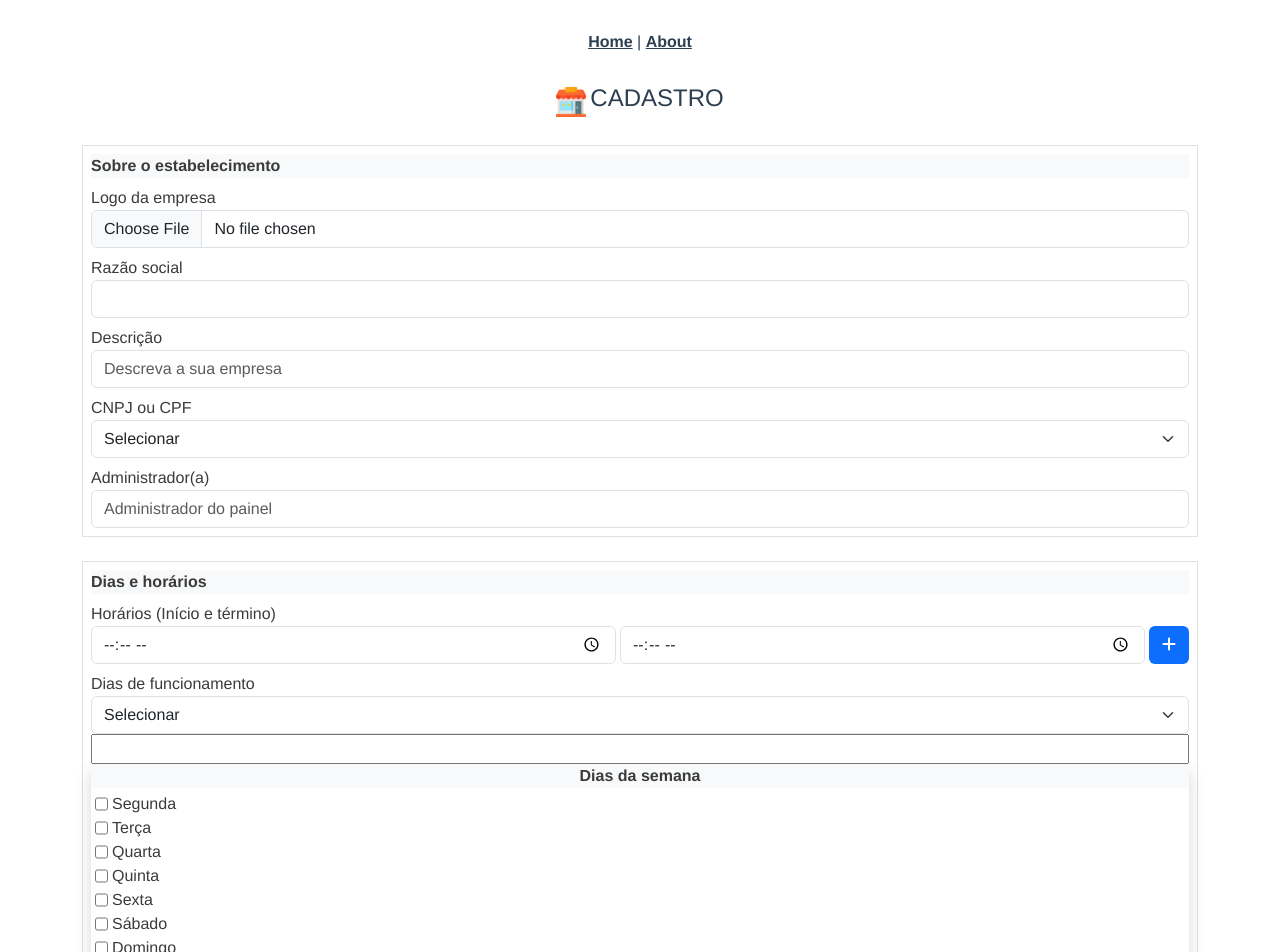
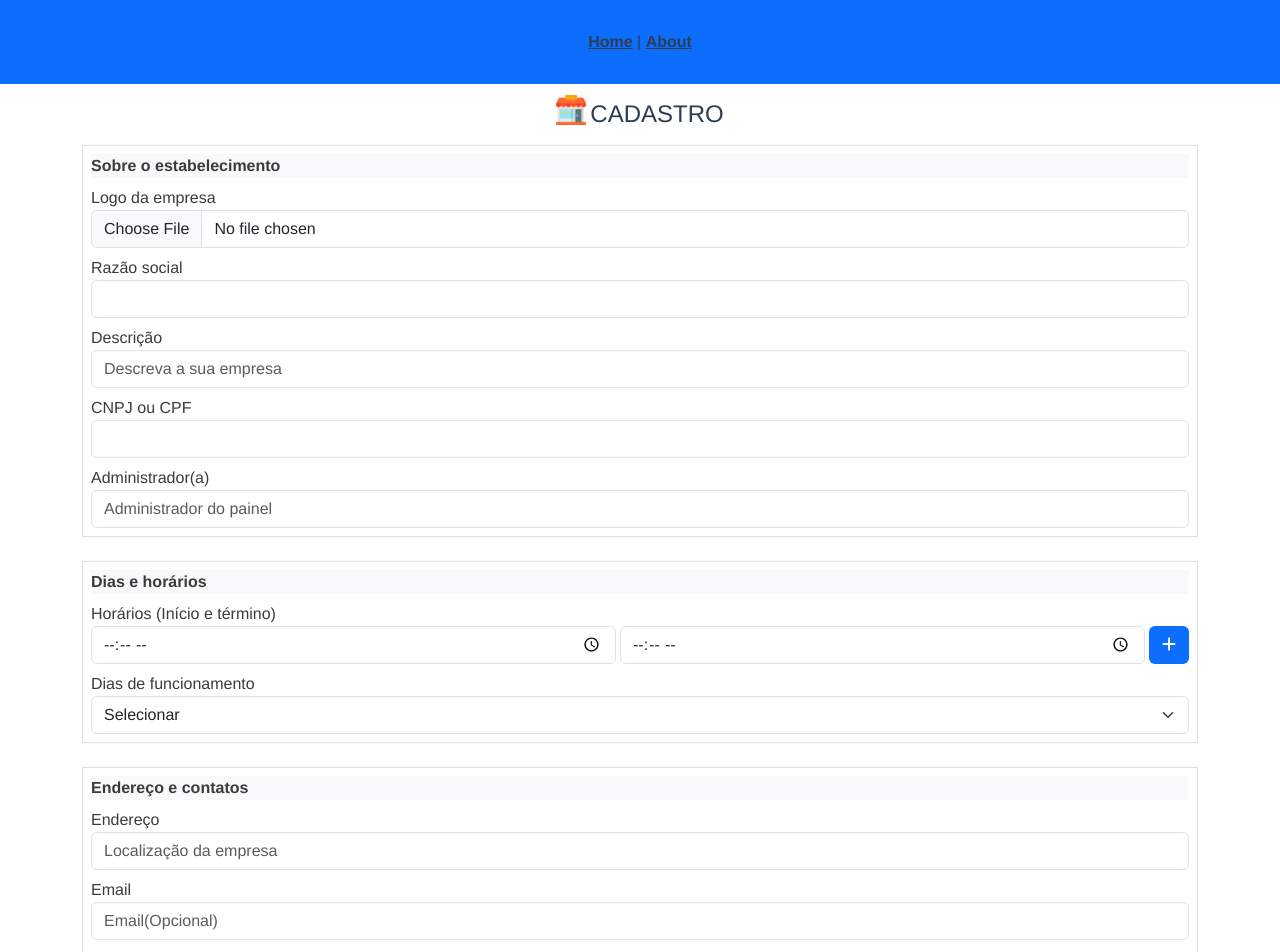
Before and after one commit to jordan-victor/painel-adm-catalogo, a Vue app: page /#/cadastro in a window 1280 px wide. Shown: the top 952 px of the page. Built offline with nearby package versions, Linux system fonts and the light colour scheme.

Commit message:
implementação dos horários de funcionamento no fromulário de registro da empresa

```diff
--- a/src/App.vue
+++ b/src/App.vue
@@ -1,12 +1,15 @@
 <template>
-  <nav>
-    <router-link to="/">Home</router-link> |
-    <router-link to="/about">About</router-link>
-  </nav>
+  <header class="bg-primary">
+    <nav>
+      <router-link to="/">Home</router-link> |
+      <router-link to="/about">About</router-link>
+    </nav>
+  </header>
 
   <router-view/>
 
   <footer>
+    <hr>
     <div>
       {{ new Date().getFullYear() }}
     </div>
--- a/src/views/CadastroView.vue
+++ b/src/views/CadastroView.vue
@@ -1,8 +1,8 @@
 <template>
     <main class="container-lg">
-        <header class="d-flex justify-content-center align-items-center gap-1 mb-4">
+        <header class="d-flex justify-content-center align-items-center gap-1 mb-2">
             <img src="img/estabelecimento.png" alt="ícone loja" width="30px">
-            <h4>CADASTRO</h4>
+            <h4 class="mt-3">CADASTRO</h4>
         </header>
 
         <form class="cadastro" @submit.prevent="addDias(); enviarDados()">
@@ -31,12 +31,7 @@
 
                     <div class="inputsContainer w-100">
                         <div class="text-start">CNPJ ou CPF</div>
-                        <select id="cnpj_cpf" class="form-select">
-                            <option value="">Selecionar</option>
-                            <option value="1">CPF</option>
-                            <option value="2">CNPJ</option>
-                        </select>
-                        <input type="hidden" class="form-control" id="cnpj_cpf" v-model="dadosForm.cnpj_cpf">
+                        <input type="number" class="form-control" id="cnpj_cpf" v-model="dadosForm.cnpj_cpf">
                     </div>
 
 
@@ -56,6 +51,9 @@
                     <div style="position:relative" class="d-flex flex-column">
                         <div class="text-start">Horários (Início e término)</div>
                         <div class="d-flex gap-1 flex">
+                            <div class="d-flex flex-column justify-content-end" v-if="horarios_func.length > 0">
+                                <i class="fa-solid fa-caret-down fs-2" data-bs-toggle="collapse" data-bs-target="#horariosContainer"></i>
+                            </div>
                             <input type="time" class="form-control" v-model="horaIni" id="hora_ini">
                             <input type="time" class="form-control" v-model="horaFim" id="hora_fim">
                             <div class="btn bg-primary text-white" title="Adicionar intervalo de tempo" v-on:click="addHora()">
@@ -63,10 +61,14 @@
                             </div>
                         </div>
 
-                        <div v-if="horarios_func.length > 0" id="horariosContainer" class="bg-white shadow card">
-                            <div  class="card-header fs-6">Horários de funcionamento</div>
+                        <div v-if="horarios_func.length > 0" id="horariosContainer" class="bg-white shadow card collapse" style="z-index: 10; width: 200px;">
+                            <div class="d-flex justify-content-between card-header align-items-center gap-3">
+                                <div class="fs-6">Horários</div>
+                                <i class="fa-solid fa-xmark" data-bs-toggle="collapse" data-bs-target="#horariosContainer"></i>
+                            </div>
+
                             <template v-for="hora in horarios_func" :key="hora.id">
-                                <div>{{ hora.horaIni }} - {{ hora.horaIni }}</div>
+                                <div>{{ hora.horaIni }} - {{ hora.horaFim }}</div>
                             </template>
                         </div>
                     </div>
@@ -75,13 +77,14 @@
                     <div class="inputsContainer w-100">
                         <div class="text-start">Dias de funcionamento</div>
                         <div style="position: relative;">
-                            <select id="dias" class="form-select">
-                                <option value="" style="display: none">Selecionar</option>
+                            <select id="dias" class="form-select" data-bs-toggle="collapse" data-bs-target="#diasContainer">
+                                <option style="display: none">Selecionar</option>
                             </select>
-                            <input type="text" v-model="dias">
+                            <input type="hidden" v-model="dias" readonly>
+
 
                             <!-- Dias da semana -->
-                            <div class="shadow">
+                            <div class="card shadow collapse" id="diasContainer">
                                 <div class="bg-light"><strong>Dias da semana</strong></div>
 
                                 <div class="p-1">
```
